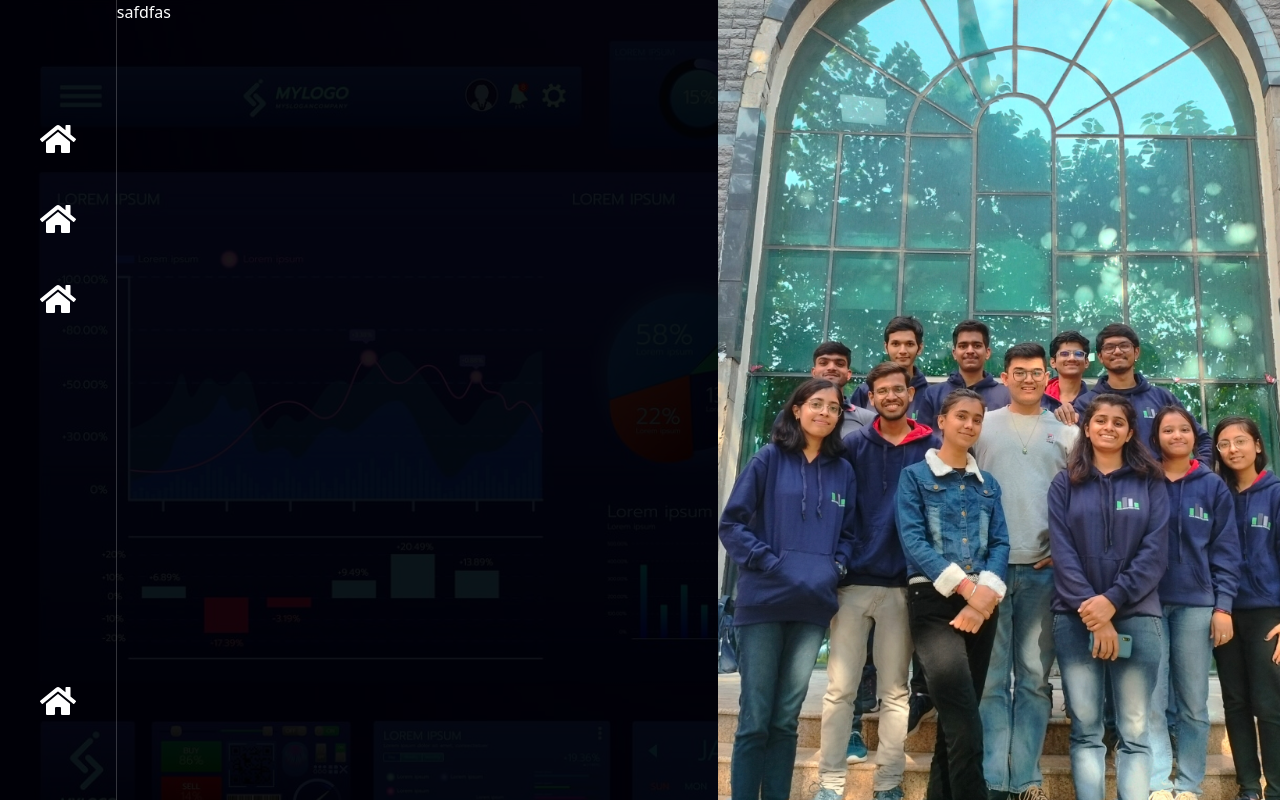
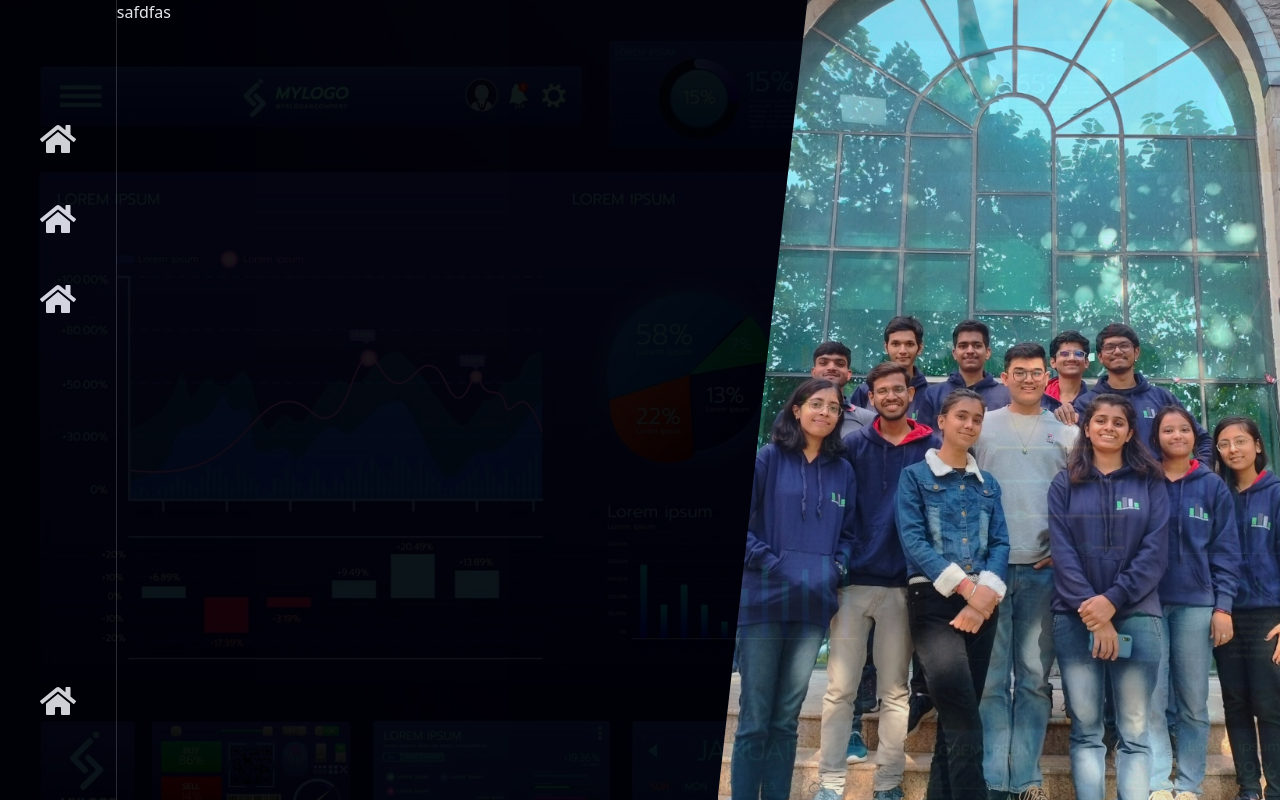
Before and after one commit to manish1034/DAC-website, a React (Vite) app: page / in a window 1280 px wide. Built offline with nearby package versions, Linux system fonts and the light colour scheme.

Commit message:
today's commit

```diff
--- a/src/components/Homepage.jsx
+++ b/src/components/Homepage.jsx
@@ -4,13 +4,13 @@ import { us } from "../assets";
 const Homepage = () => {
   return (
     <div className="h-[100vh] w-[100vw] bg-hero-site">
-      <div className="flex h-[100vh] w-[100vw] bg-black bg-opacity-90">
+      <div className="flex h-[100vh] w-[100vw] bg-black opacity-90">
         {/* Sidebar */}
         <Sidebar/>
-        <div className="text-white">
+        <div className="text-white flex-1">
           safdfas
         </div>
-        <img src={us} alt="" className="absolute h-[100vh] right-0"/>
+        <img src={us} alt="" className="relative h-[100vh] right-0 object-cover clip-photo z-10"/>
       </div>
     </div>
   )
--- a/src/components/Sidebar.jsx
+++ b/src/components/Sidebar.jsx
@@ -2,7 +2,7 @@ import { FaHome } from "react-icons/fa";
 
 const Sidebar = () => {
   return (
-    <div className="h-full flex flex-col justify-around items-center w-[7.3rem] bg-transparent border-r-[0.1px] border-white/20">
+    <div className="h-full bg-black opacity-90 flex flex-col justify-around items-center w-[7.3rem] border-r-[0.1px] border-white/20 z-40">
       <div className="flex flex-col justify-stretch mb-40 items-center">
         <FaHome className="text-4xl text-white mb-11 mt-10"/>
         <FaHome className="text-4xl text-white mb-11"/>
--- a/src/index.css
+++ b/src/index.css
@@ -1,3 +1,7 @@
 @tailwind base;
 @tailwind components;
 @tailwind utilities;
+
+.clip-photo {
+    clip-path: polygon(16% 0, 100% 0%, 100% 100%, 0% 100%);
+}
```
